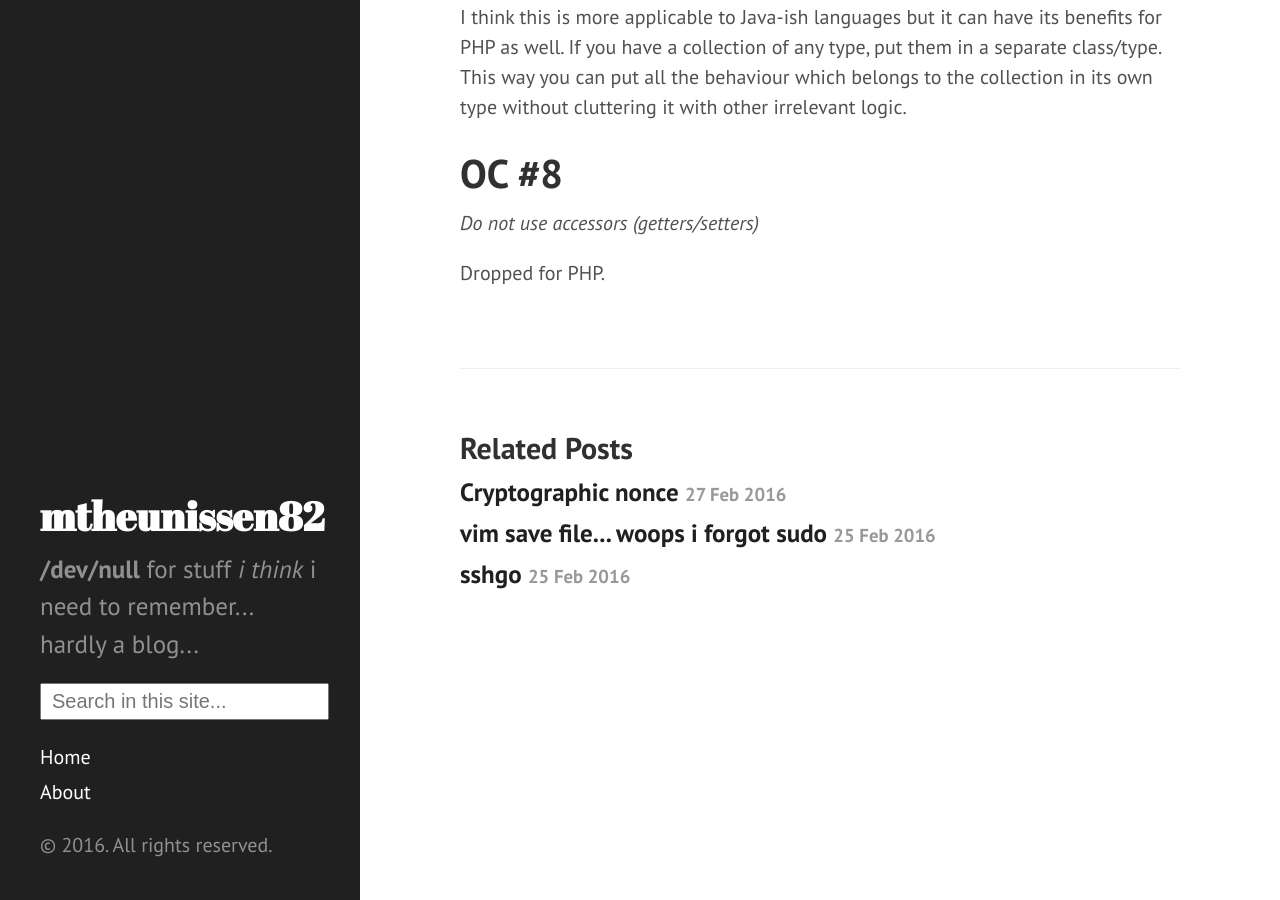
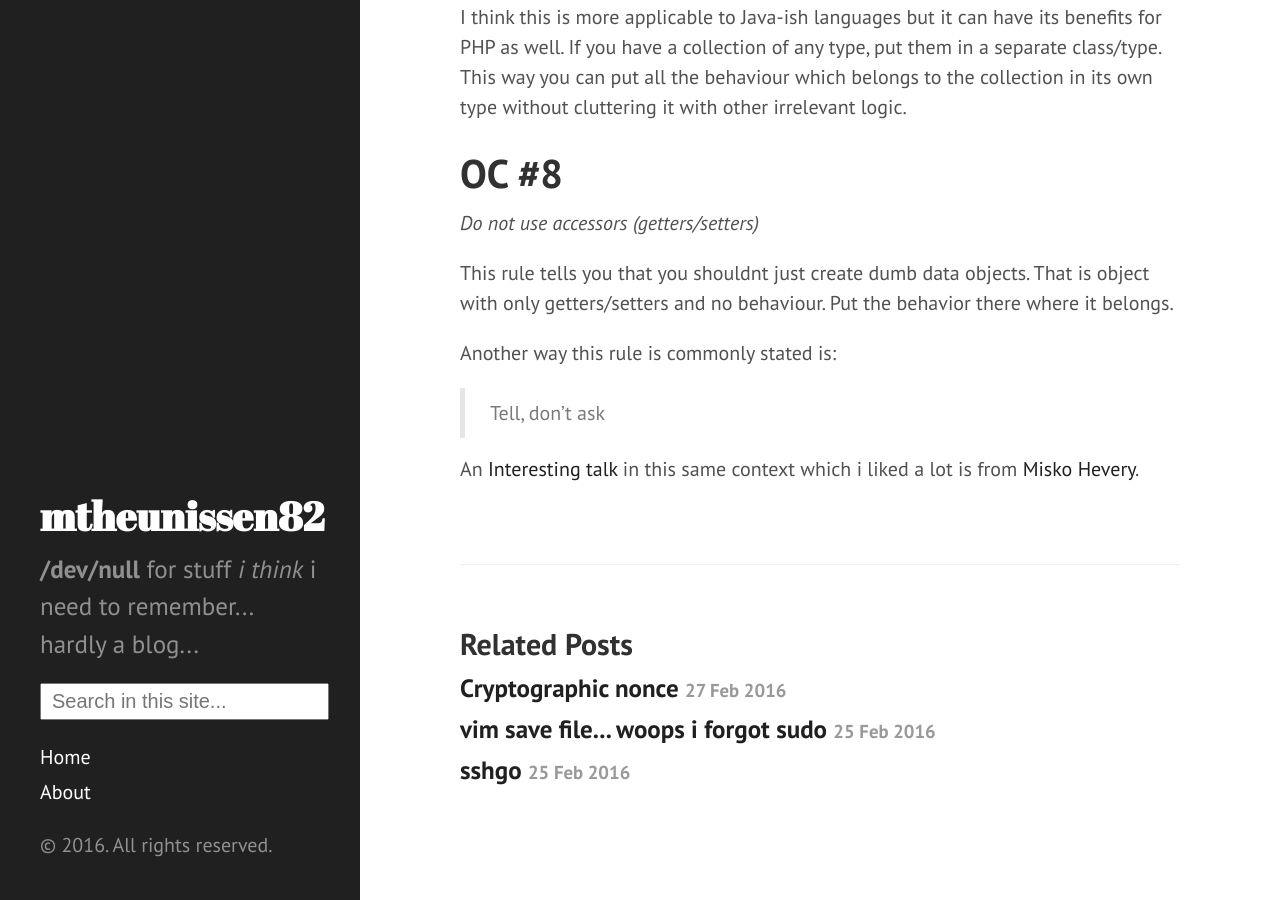
Before and after one commit to mtheunissen82/mtheunissen82.github.io, a Jekyll site: the page built from _posts/2016-03-03-2016-object-calisthenics.md, in a window 1280 px wide and 900 px high, scrolled down 2512 px. Built offline with Jekyll 4.4.1, drawn with Linux system fonts in a browser that asks for light colours; nearby versions of some CDN libraries; Markdown is read by kramdown in place of the engine named in the settings; comment, search, counter and statistics services are not loaded.

Commit message:
Add body to object calisthenics number 8

```diff
--- a/_posts/2016-03-03-2016-object-calisthenics.md
+++ b/_posts/2016-03-03-2016-object-calisthenics.md
@@ -69,4 +69,9 @@ If you have a collection of any type, put them in a separate class/type. This wa
 # OC #8
 *Do not use accessors (getters/setters)*
 
-Dropped for PHP.
+This rule tells you that you shouldnt just create dumb data objects. That is object with only getters/setters and no behaviour. Put the behavior there where it belongs.
+
+Another way this rule is commonly stated is:
+> Tell, don't ask
+
+An [Interesting talk](https://www.youtube.com/watch?v=RlfLCWKxHJ0) in this same context which i liked a lot is from [Misko Hevery](https://www.youtube.com/watch?v=RlfLCWKxHJ0).
```
